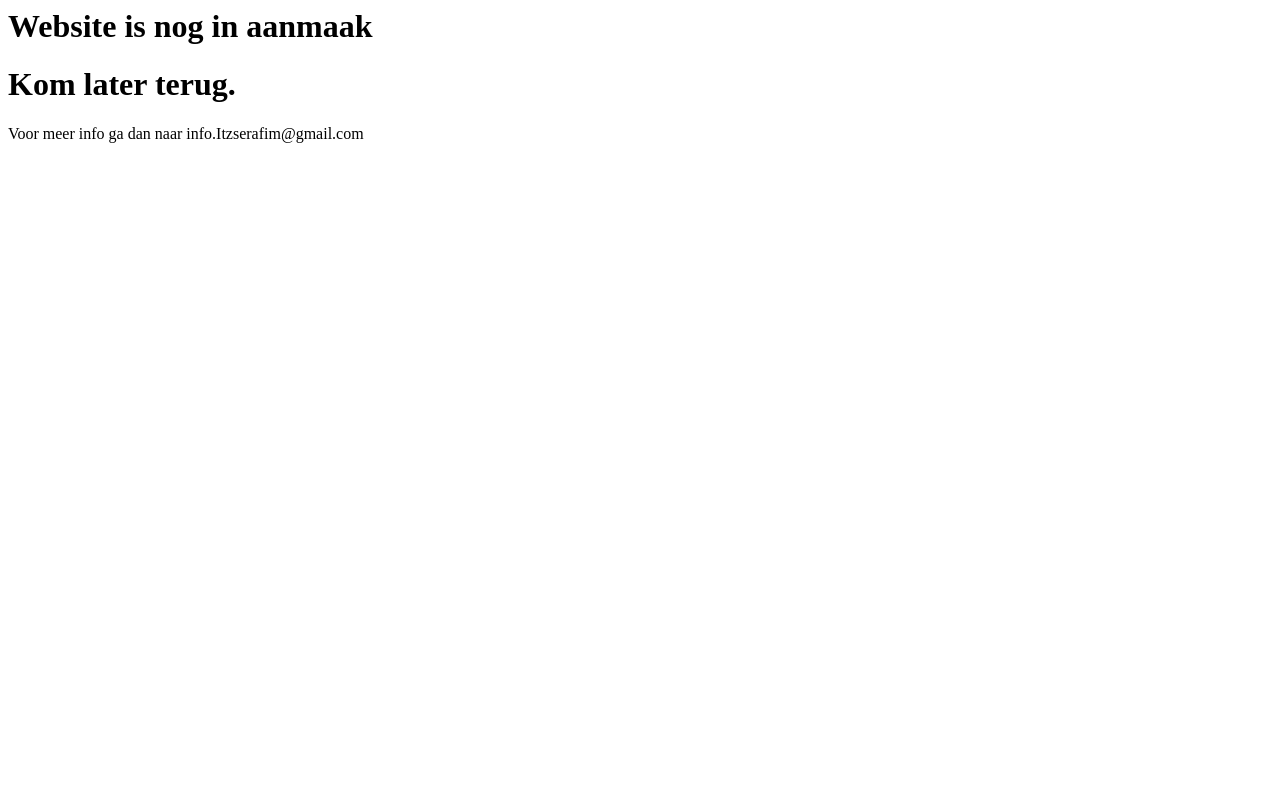
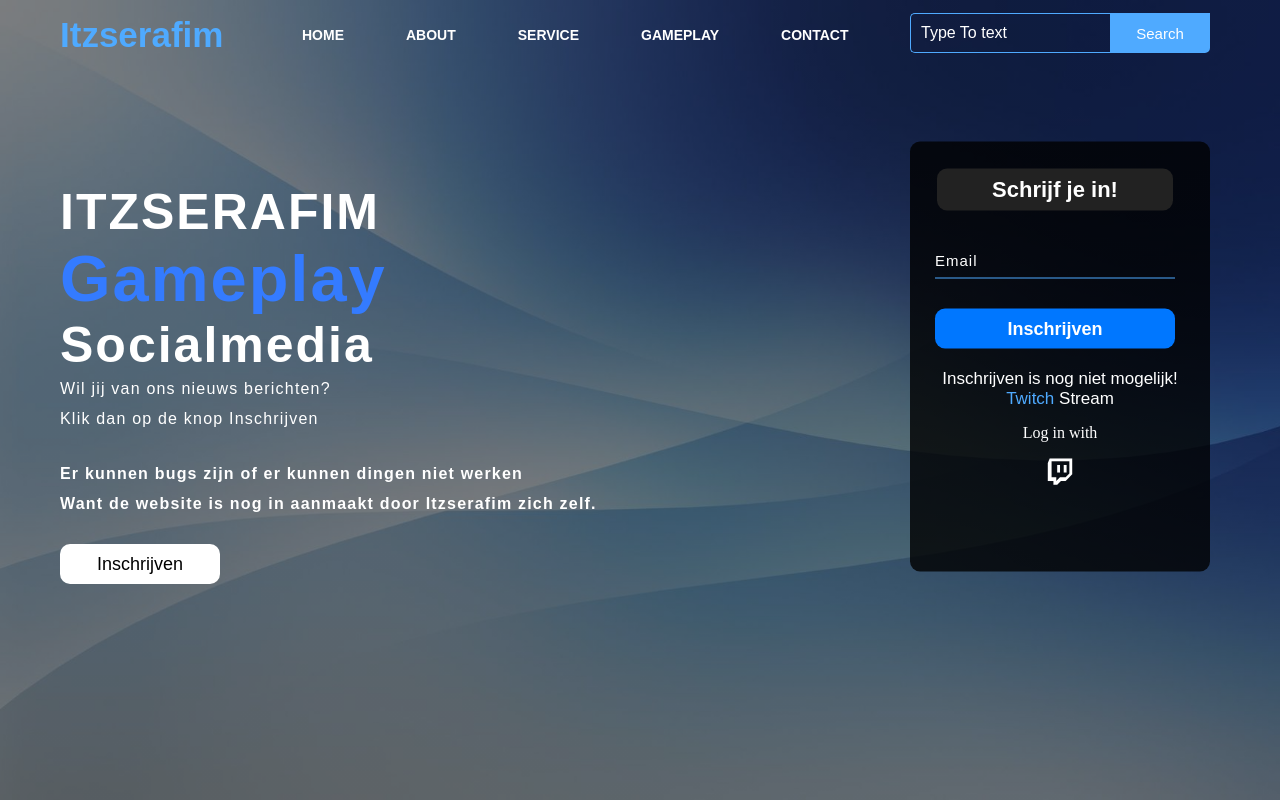
Before and after one commit to Itzserafim/Itzserafim, a plain HTML site: page Index.html in a window 1280 px wide. Drawn offline with nearby package versions, Linux system fonts and the light colour scheme.

Commit message:
Add files via upload

```diff
--- a/Index.html
+++ b/Index.html
@@ -1,6 +1,58 @@
+<!DOCTYPE html>
+<html lang="en">
+<head>
+    <title>Itzserafim - Gameplay</title>
+    <link rel="stylesheet" href="style.css">
+</head>
+<body>
 <div>
-    <html>
-        <h1>Website is nog in aanmaak</h1>
-        <h1>Kom later terug.</h1>
-        <p>Voor meer info ga dan naar info.Itzserafim@gmail.com</p>
-    </html>
+    <div class="main">
+        <div class="navbar">
+            <div class="icon">
+                <h2 class="logo">Itzserafim</h2>
+            </div>
+
+            <div class="menu">
+                <ul>
+                    <li><a href="#">HOME</a></li>
+                    <li><a href="#">ABOUT</a></li>
+                    <li><a href="#">SERVICE</a></li>
+                    <li><a href="#">GAMEPLAY</a></li>
+                    <li><a href="#">CONTACT</a></li>
+                </ul>
+            </div>
+
+            <div class="search">
+                <input class="srch" type="search" name="" placeholder="Type To text">
+                <a href="#"> <button class="btn">Search</button></a>
+            </div>
+
+        </div>
+        <div class="content">
+            <h1>ITZSERAFIM <br><span>Gameplay</span> <br>Socialmedia</h1>
+            <p class="par">Wil jij van ons nieuws berichten?<br> Klik dan op de knop Inschrijven</p>
+            <h4 class="par">Er kunnen bugs zijn of er kunnen dingen niet werken <br>Want de website is nog in aanmaakt door Itzserafim zich zelf.</h4>
+
+                <button class="cn"><a href="#">Inschrijven</a></button>
+
+                <div class="form">
+                    <h2>Schrijf je in!</h2>
+                    <input type="email" name="email" placeholder="Email">
+                    <button class="btnn"><a href="#">Inschrijven</a></button>
+
+                    <p class="link">Inschrijven is nog niet mogelijk!<br>
+                    <a href="https://www.Twitch.tv/Itzserafim">Twitch </a> Stream</a></p>
+                    <p class="liw">Log in with</p>
+
+                    <div class="icons">
+                        <a href="Https://www.Twitch.tv/Itzserafim/"><ion-icon name="logo-twitch"></ion-icon></a>
+                    </div>
+
+                </div>
+                    </div>
+                </div>
+        </div>
+    </div>
+    <script src="https://unpkg.com/ionicons@5.4.0/dist/ionicons.js"></script>
+</body>
+</html>
--- /dev/null
+++ b/style.css
@@ -0,0 +1,267 @@
+*{
+    margin: 0;
+    padding: 0;
+}
+
+.main{
+    width: 100%;
+    background: linear-gradient(to top, rgba(0,0,0,0.5)50%,rgba(0,0,0,0.5)50%), url(R.jfif);
+    background-position: center;
+    background-size: cover;
+    height: 100vh;
+}
+
+.navbar{
+    width: 1200px;
+    height: 75px;
+    margin: auto;
+}
+
+.icon{
+    width: 200px;
+    float: left;
+    height: 70px;
+}
+
+.logo{
+    color: #4faaff;
+    font-size: 35px;
+    font-family: Arial;
+    padding-left: 20px;
+    float: left;
+    padding-top: 10px;
+    margin-top: 5px
+}
+
+.menu{
+    width: 400px;
+    float: left;
+    height: 70px;
+}
+
+ul{
+    float: left;
+    display: flex;
+    justify-content: center;
+    align-items: center;
+}
+
+ul li{
+    list-style: none;
+    margin-left: 62px;
+    margin-top: 27px;
+    font-size: 14px;
+}
+
+ul li a{
+    text-decoration: none;
+    color: #fff;
+    font-family: Arial;
+    font-weight: bold;
+    transition: 0.4s ease-in-out;
+}
+
+ul li a:hover{
+    color: #4faaff;
+}
+
+.search{
+    width: 330px;
+    float: left;
+    margin-left: 270px;
+}
+
+.srch{
+    font-family: 'Arial';
+    width: 200px;
+    height: 40px;
+    background: transparent;
+    border: 1px solid #4faaff;
+    margin-top: 13px;
+    color: #fff;
+    border-right: none;
+    font-size: 16px;
+    float: left;
+    padding: 10px;
+    border-bottom-left-radius: 5px;
+    border-top-left-radius: 5px;
+}
+
+.btn{
+    width: 100px;
+    height: 40px;
+    background: #4faaff;
+    border: 2px solid #4faaff;
+    margin-top: 13px;
+    color: #fff;
+    font-size: 15px;
+    border-bottom-right-radius: 5px;
+    border-bottom-right-radius: 5px;
+    transition: 0.2s ease;
+    cursor: pointer;
+}
+.btn:hover{
+    color: #000;
+}
+
+.btn:focus{
+    outline: none;
+}
+
+.srch:focus{
+    outline: none;
+}
+
+.content{
+    width: 1200px;
+    height: auto;
+    margin: auto;
+    color: #fff;
+    position: relative;
+}
+
+.content .par{
+    padding-left: 20px;
+    padding-bottom: 25px;
+    font-family: Arial;
+    letter-spacing: 1.2px;
+    line-height: 30px;
+}
+
+.content h1{
+    font-family: 'Arial';
+    font-size: 50px;
+    padding-left: 20px;
+    margin-top: 9%;
+    letter-spacing: 2px;
+}
+
+.content .cn{
+    width: 160px;
+    height: 40px;
+    background: #ffffff;
+    border: none;
+    margin-bottom: 10px;
+    margin-left: 20px;
+    font-size: 18px;
+    border-radius: 10px;
+    cursor: pointer;
+    transition: .4s ease;
+
+}
+
+.content .cn a{
+    text-decoration: none;
+    color: #000;
+    transition: .3s ease;
+}
+
+.cn:hover{
+    background-color: #fff;
+}
+
+.content span{
+    color: #347bff;
+    font-size: 65px
+}
+
+.form{
+    width: 250px;
+    height: 380px;
+    background: linear-gradient(to top, rgba(0,0,0,0.8)50%,rgba(0,0,0,0.8)50%);
+    position: absolute;
+    top: -20px;
+    left: 870px;
+    transform: translate(0%,-5%);
+    border-radius: 10px;
+    padding: 25px;
+}
+.form h2{
+    width: 220px;
+    font-family: sans-serif;
+    text-align: center;
+    color: #fff;
+    font-size: 22px;
+    background-color: rgb(34, 34, 34);
+    border-radius: 10px;
+    margin: 2px;
+    padding: 8px;
+}
+
+.form input{
+    width: 240px;
+    height: 35px;
+    background: transparent;
+    border-bottom: 1px solid #4faaff;
+    border-top: none;
+    border-right: none;
+    border-left: none;
+    color: #fff;
+    font-size: 15px;
+    letter-spacing: 1px;
+    margin-top: 30px;
+    font-family: sans-serif;
+}
+
+.form input:focus{
+    outline: none;
+}
+
+::placeholder{
+    color: #fff;
+    font-family: Arial;
+}
+
+.btnn{
+    width: 240px;
+    height: 40px;
+    background: #0077ff;
+    border: none;
+    margin-top: 30px;
+    font-size: 18px;
+    border-radius: 10px;
+    cursor: pointer;
+    color: #fff;
+    transition: 0.4s ease;
+}
+.btnn:hover{
+    background: #a3d3ff;
+    color: #4faaff;
+}
+.btnn a{
+    text-decoration: none;
+    color: rgb(255, 255, 255);
+    font-weight: bold;
+}
+.form .link{
+    font-family: Arial, Helvetica, sans-serif;
+    font-size: 17px;
+    padding-top: 20px;
+    text-align: center;
+}
+.form .link a{
+    text-decoration: none;
+    color: #4faaff;
+}
+.liw{
+    padding-top: 15px;
+    padding-bottom: 10px;
+    text-align: center;
+}
+.icons a{
+    text-decoration: none;
+    color: #fff;
+    text-align: center;
+}
+.icons ion-icon{
+    color: #fff;
+    font-size: 30px;
+    padding-left: 110px;
+    padding-top: 5px;
+    transition: 0.3s ease;
+    text-align: center;
+}
+.icons ion-icon:hover{
+    color: #0099ff;
+    text-align: center;
+}
```
Also changed, not shown: R.jfif (added).
